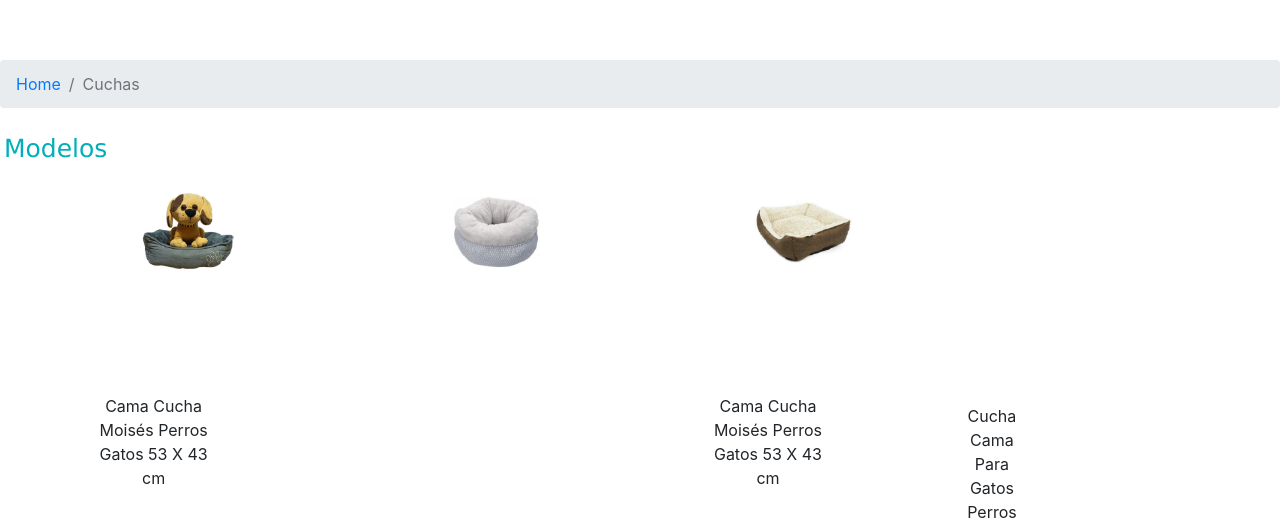
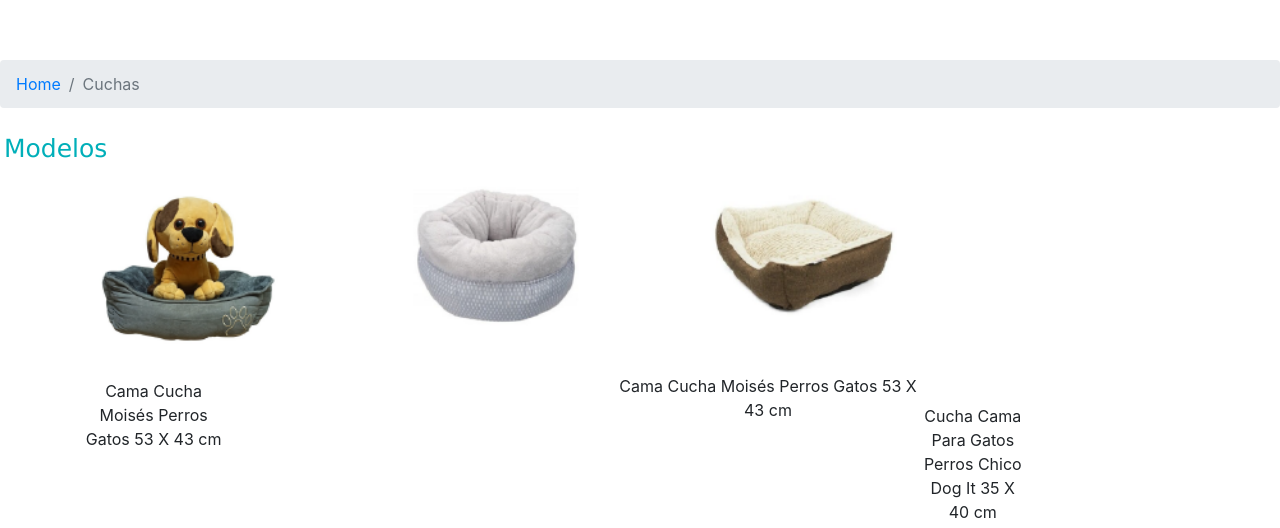
Before and after one commit to belenrojo/proyectofinal, a website: page views/cuchas.html in a window 1280 px wide. Shown: the part 566-1094 px from the top of the page. Drawn offline with Linux system fonts and the light colour scheme.

Commit message:
mas ajustes

```diff
--- a/scss/_footer.scss
+++ b/scss/_footer.scss
@@ -1,7 +1,6 @@
 #pie {
     width: 100%;
     background-color:$thirdColor;
-    align-items: center;
     color: $mainColor;
     height: $heightLg;
     padding-left: $paddMd;
--- a/scss/_productos.scss
+++ b/scss/_productos.scss
@@ -82,9 +82,11 @@
     height: $heightSm;
     padding-left: $paddMd;
 
+
   }
 
 .sector {
+    padding-top: $paddMd;
     display: grid;
     grid-template-columns: repeat(3 1fr) ;
     grid-template-rows: 300px 300px ;
@@ -107,8 +109,8 @@
     margin-top:$marginLg ;
     margin-left:$marginXl ;
     padding-top: $paddSm;
-    padding-left: $paddMd;
-    width: $widthMd;
+    padding-left: $paddSm;
+    width: $widthLg;
     grid-area: mod-bb;
 
   }
@@ -177,7 +179,7 @@
     #item-cuchas {
         display: grid;
         grid-template-columns: 30% 30% 30%;
-        grid-template-rows: 200px 10px;
+        grid-template-rows: 200px 30px;
         grid-template-areas:
         "cucha-a cucha-b cucha-c"
         "text-a tex-b text-c";
@@ -198,39 +200,35 @@
       }
 
         .img_a {
-            width: $widthMd;
+            width: $widthLg;
             text-align: center;
             margin-top: $marginMd ;
             margin-left: $marginLg ;
             padding-top: $paddSm ;
             padding-left: $paddLg ;
-            display: inline-flex;
+            display: inline;
             grid-area: cucha-a;
 
 
          }
 
         .img_b {
-         width: $widthMd;
+         width: $widthLg;
          text-align: center;
-         margin-top: $marginMd ;
          margin-left: $marginLg ;
-         padding-top: $paddSm ;
          padding-left: $paddLg ;
-         display: inline-flex;
+         display: inline;
          grid-area: cucha-b;
 
 
          }
 
         .img_c {
-         width: $widthMd;
+         width: $widthLg;
          text-align: center;
-         margin-top: $marginMd ;
          margin-left: $marginLg ;
-         padding-top: $paddSm ;
          padding-left: $paddLg ;
-         display: inline-flex;
+         display: inline;
          grid-area: cucha-c;
 
 
@@ -238,34 +236,25 @@
 
 
         #ph_a {
-          width: $widthMd;
-          padding: $paddMd;
+          padding: $paddSm;
           width: $widthMd;
           text-align: center;
           grid-area: text-a;
           display: inline;
 
-
-
          }
 
         #ph_b {
-          width: $widthMd;
-          padding: $paddMd;
-          width: $widthMd;
           text-align: center;
           grid-area: text-b;
-          display: inline-flex;
+          display: inline;
 
         }
 
         #ph_c {
-         width: $widthMd;
-         padding: $paddMd;
-         width: $widthMd;
          text-align: center;
          grid-area: text-c;
-         display: inline-flex;
+         display: inline;
 
          }
   }
@@ -329,11 +318,12 @@
   "pri-cuadro seg-cuadro";
 
   #cuadros{
-    position: absolute;
+    position: static;
+    align-content: center;
     grid-area: pri-cuadro;
     width: 100%;
     padding: 10px 15px;
-    align-content: center;
+
 
     h2 {
         font-family: Verdana, Geneva, Tahoma, sans-serif;
@@ -345,10 +335,6 @@
 
     }
   }
-
-
-}
-
   #cuadros-seg{
     grid-area: seg-cuadro;
     align-content: flex-end;
@@ -365,10 +351,13 @@
       margin: 5px 20px;
       width: 100%;
       align-content: center;
-        padding-left: 200px;
+      padding: 200px;
 
        }
 
    }
 
   }
+
+
+}
```
Also changed, not shown: css/style.css. Lines whose indentation alone changed are shown as unchanged.
